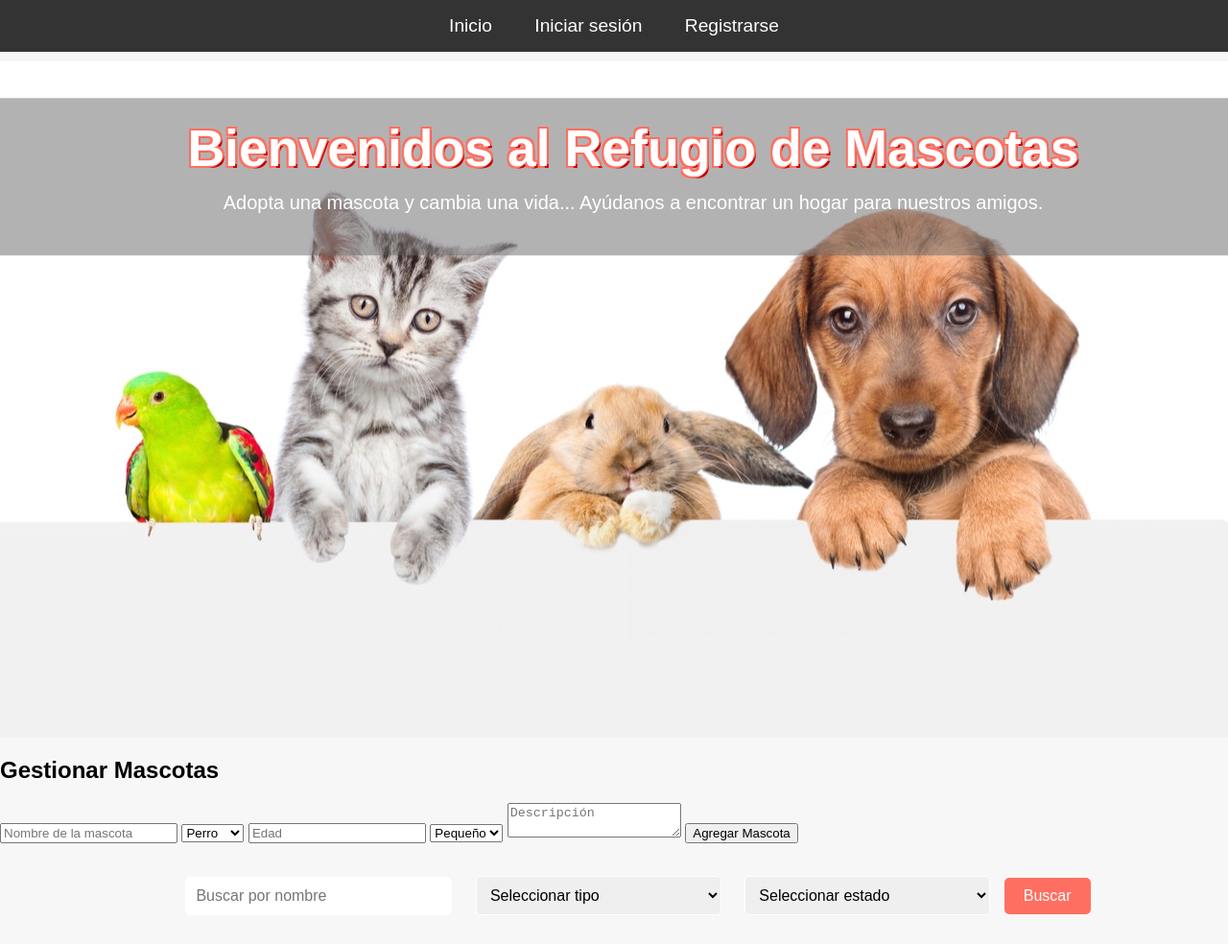
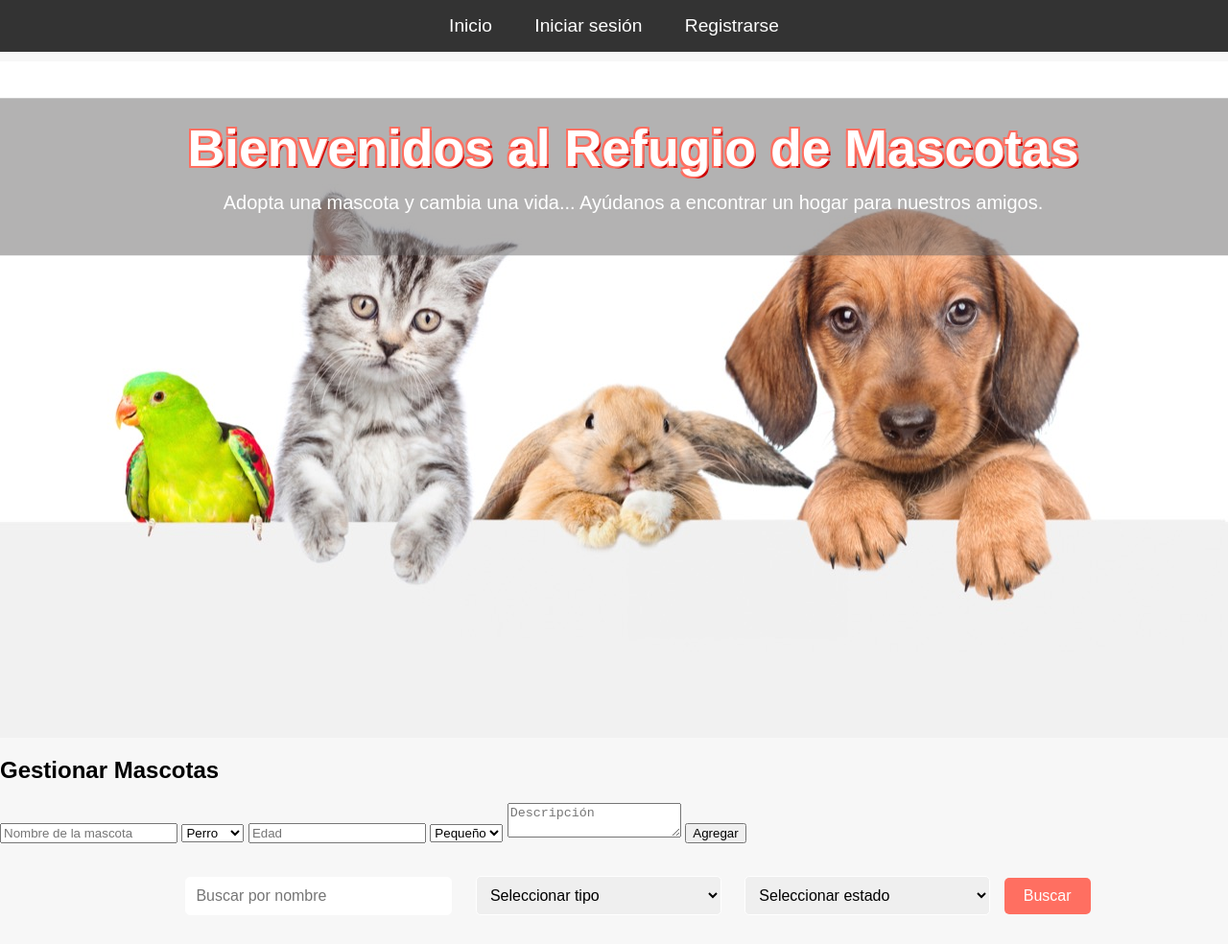
Before and after one commit to kairayary/Pet-Refuge, a website: page public/index.html in a window 1280 px wide. Shown: the top 984 px of the page at 96% size. Drawn offline with Linux system fonts and the light colour scheme; no server answers.

Commit message:
Se modificó el código de gestionar mascotas

```diff
--- a/public/index.html
+++ b/public/index.html
@@ -64,7 +64,7 @@
 
             <textarea id="pet-description" placeholder="Descripción"></textarea>
 
-            <button type="button" id="add-pet-button">Agregar Mascota</button>
+            <button type="button" id="add-pet-button">Agregar</button>
         </form>
     </section>
 
```
